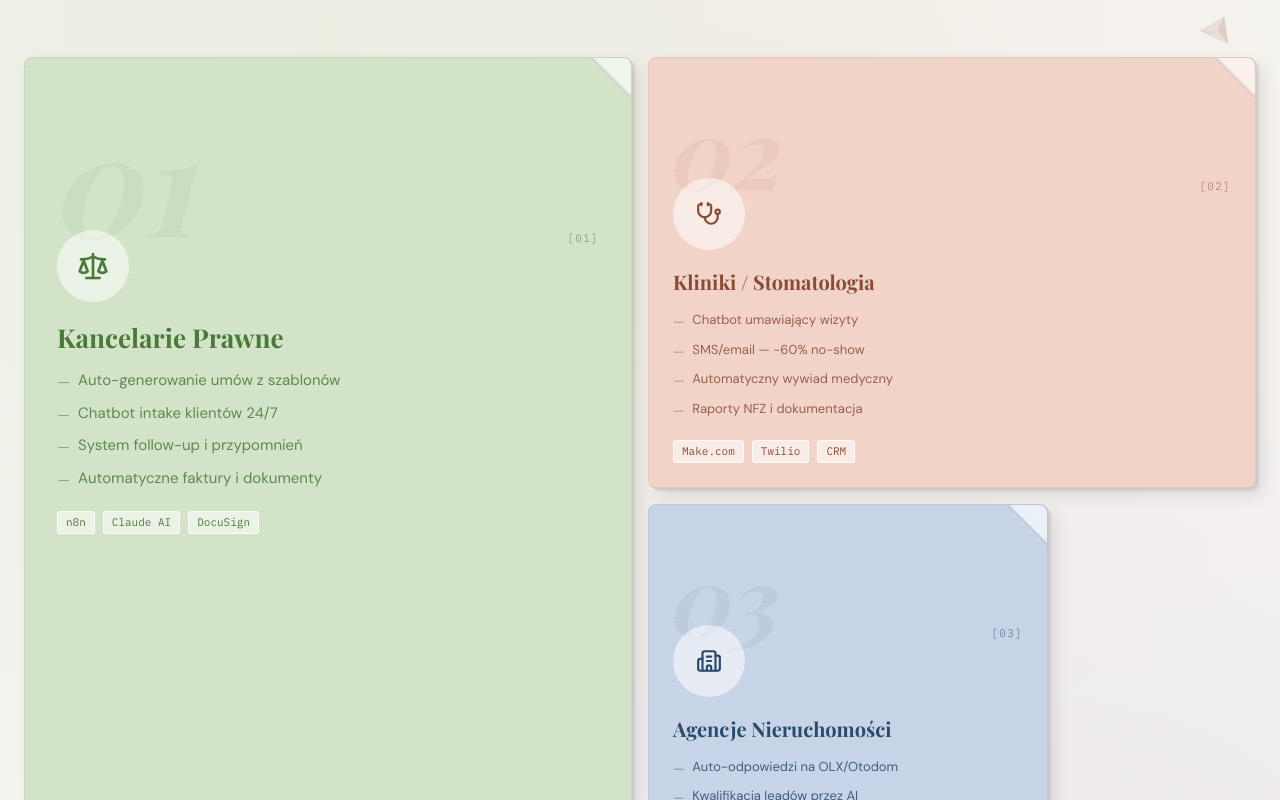
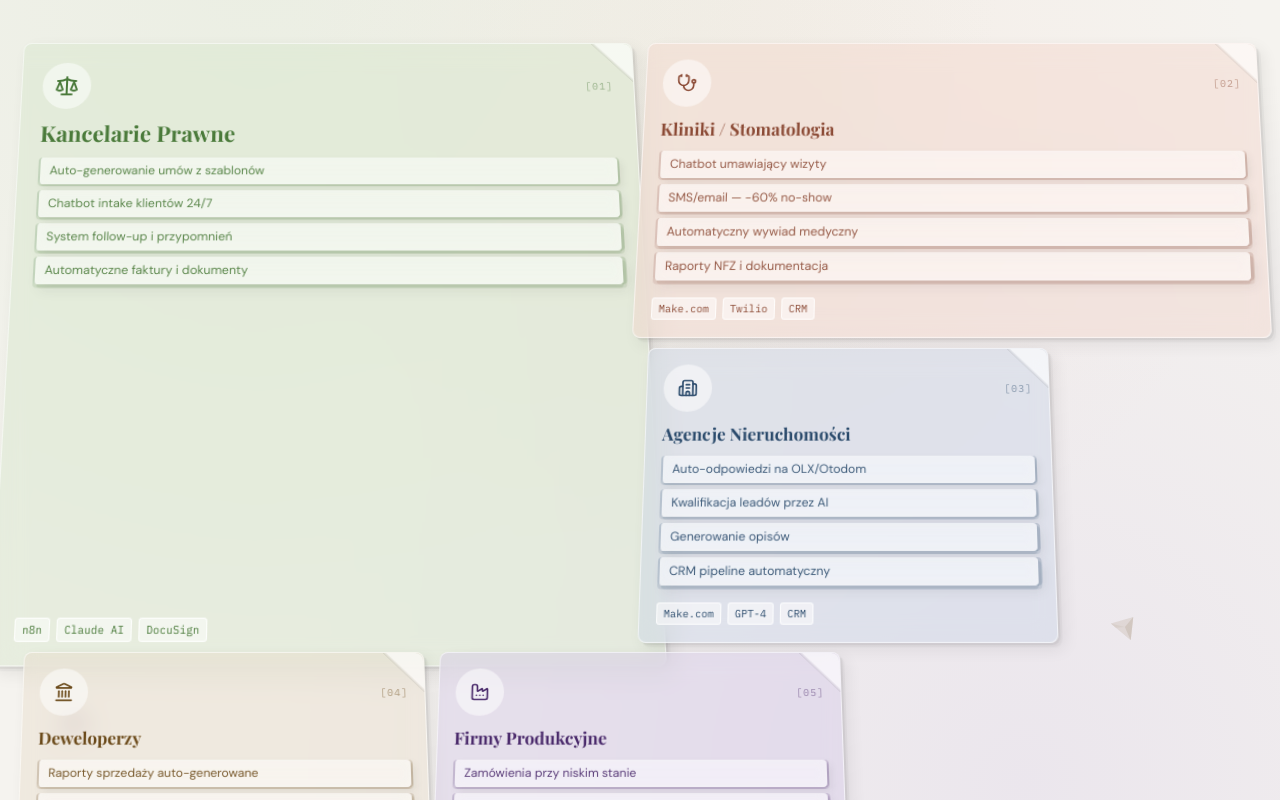
Before and after one commit to Dolar93/Dolar-Systems, a Next.js app: page / in a window 1280 px wide. Shown: the part 1580-2380 px from the top of the page. Built offline with nearby package versions, Linux system fonts and the light colour scheme.

Commit message:
feat: 3D origami cards — transparent glass, task blocks as raised layers, rotateX perspective

```diff
--- a/components/sections/WhatWeAutomate.tsx
+++ b/components/sections/WhatWeAutomate.tsx
@@ -4,18 +4,18 @@ import { Scale, Stethoscope, Building2, Landmark, Factory } from 'lucide-react'
 import SectionLabel from '@/components/ui/SectionLabel'
 import { Reveal } from '@/components/animations/reveal'
 
-/* ── Brand colour map ───────────────────────────────────────────── */
+/* ── Brand config ──────────────────────────────────────────────── */
 const BRAND = {
-  kancelarie:    { bg: '#D4E4C8', dark: '#4A7A3A' },
-  kliniki:       { bg: '#F2D4C8', dark: '#8B4A35' },
-  nieruchomosci: { bg: '#C8D4E8', dark: '#2A4A6B' },
-  deweloperzy:   { bg: '#E8DCC8', dark: '#6B4A1A' },
-  produkcja:     { bg: '#D4C8E8', dark: '#4A2A6B' },
+  kancelarie:    { bg: '#D4E4C8', bgRgb: '212,228,200', dark: '#4A7A3A', darkRgb: '74,122,58'   },
+  kliniki:       { bg: '#F2D4C8', bgRgb: '242,212,200', dark: '#8B4A35', darkRgb: '139,74,53'   },
+  nieruchomosci: { bg: '#C8D4E8', bgRgb: '200,212,232', dark: '#2A4A6B', darkRgb: '42,74,107'   },
+  deweloperzy:   { bg: '#E8DCC8', bgRgb: '232,220,200', dark: '#6B4A1A', darkRgb: '107,74,26'   },
+  produkcja:     { bg: '#D4C8E8', bgRgb: '212,200,232', dark: '#4A2A6B', darkRgb: '74,42,107'   },
 }
 
 const INDUSTRIES = [
   {
-    id: 'kancelarie',
+    id: 'kancelarie'    as const,
     num: '01', Icon: Scale,
     name: 'Kancelarie Prawne',
     tasks: ['Auto-generowanie umów z szablonów', 'Chatbot intake klientów 24/7', 'System follow-up i przypomnień', 'Automatyczne faktury i dokumenty'],
@@ -24,7 +24,7 @@ const INDUSTRIES = [
     large: true,
   },
   {
-    id: 'kliniki',
+    id: 'kliniki'       as const,
     num: '02', Icon: Stethoscope,
     name: 'Kliniki / Stomatologia',
     tasks: ['Chatbot umawiający wizyty', 'SMS/email — −60% no-show', 'Automatyczny wywiad medyczny', 'Raporty NFZ i dokumentacja'],
@@ -33,163 +33,176 @@ const INDUSTRIES = [
     large: false,
   },
   {
-    id: 'nieruchomosci',
+    id: 'nieruchomosci' as const,
     num: '03', Icon: Building2,
     name: 'Agencje Nieruchomości',
-    tasks: ['Auto-odpowiedzi na OLX/Otodom', 'Kwalifikacja leadów przez AI', 'Generowanie opisów nieruchomości', 'CRM pipeline automatyczny'],
+    tasks: ['Auto-odpowiedzi na OLX/Otodom', 'Kwalifikacja leadów przez AI', 'Generowanie opisów', 'CRM pipeline automatyczny'],
     stack: ['Make.com', 'GPT-4', 'CRM'],
     gridClass: 'col-span-1 md:col-span-1 lg:col-span-2',
     large: false,
   },
   {
-    id: 'deweloperzy',
+    id: 'deweloperzy'   as const,
     num: '04', Icon: Landmark,
     name: 'Deweloperzy',
-    tasks: ['Raporty sprzedaży auto-generowane', 'Dashboard KPI real-time', 'Auto-follow-up kupujących', 'Integracja z systemami ERP'],
+    tasks: ['Raporty sprzedaży auto-generowane', 'Dashboard KPI real-time', 'Auto-follow-up kupujących', 'Integracja z ERP'],
     stack: ['n8n', 'PostgreSQL', 'Claude AI'],
     gridClass: 'col-span-1 md:col-span-1 lg:col-span-2',
     large: false,
   },
   {
-    id: 'produkcja',
+    id: 'produkcja'     as const,
     num: '05', Icon: Factory,
     name: 'Firmy Produkcyjne',
-    tasks: ['Automatyczne zamówienia przy niskim stanie', 'Raporty produkcyjne codzienne', 'System zgłoszeń i eskalacji', 'Integracja z ERP/WMS'],
+    tasks: ['Zamówienia przy niskim stanie', 'Raporty produkcyjne codzienne', 'System zgłoszeń i eskalacji', 'Integracja z ERP/WMS'],
     stack: ['n8n', 'Make.com', 'ERP API'],
     gridClass: 'col-span-1 md:col-span-2 lg:col-span-2',
     large: false,
   },
 ] as const
 
-/* ── Origami bird SVG ───────────────────────────────────────────── */
-function OrigamiBird({ color, size = 32, rotate = 0, opacity = 0.3 }: { color: string; size?: number; rotate?: number; opacity?: number }) {
+/* ── 3D task block — each sentence on its own "layer" ─────────── */
+function TaskBlock({ text, darkRgb, index }: { text: string; darkRgb: string; index: number }) {
+  // Each successive block has slightly more shadow — depth illusion
+  const depth = 2 + index * 0.5
   return (
-    <svg
-      viewBox="0 0 40 30"
-      width={size} height={size * 0.75}
-      style={{ color, transform: `rotate(${rotate}deg)`, opacity }}
-      aria-hidden
+    <div
+      style={{
+        backgroundColor: 'rgba(255,255,255,0.58)',
+        backdropFilter: 'blur(6px)',
+        WebkitBackdropFilter: 'blur(6px)',
+        borderRadius: '4px',
+        padding: '5px 9px 5px 9px',
+        fontSize: '12px',
+        fontFamily: 'var(--font-dm)',
+        color: `rgba(${darkRgb},0.90)`,
+        lineHeight: 1.4,
+        borderLeft: `2px solid rgba(${darkRgb},0.28)`,
+        /* 3D block: right face + bottom face + corner + drop */
+        boxShadow: `
+          ${depth}px 0 0 rgba(${darkRgb},0.18),
+          0 ${depth}px 0 rgba(${darkRgb},0.13),
+          ${depth}px ${depth}px 0 rgba(${darkRgb},0.11),
+          ${depth + 2}px ${depth + 2}px ${8 + index * 1.5}px rgba(0,0,0,0.07)
+        `,
+      }}
     >
-      <polygon points="0,30 20,0 40,30"   fill="currentColor" opacity="0.4" />
-      <polygon points="20,0 40,30 20,20"  fill="currentColor" opacity="0.6" />
-      <polygon points="0,30 20,20 10,30"  fill="currentColor" opacity="0.3" />
+      {text}
+    </div>
+  )
+}
+
+/* ── Origami bird ──────────────────────────────────────────────── */
+function OrigamiBird({ color, size = 32, rotate = 0, opacity = 0.28 }: { color: string; size?: number; rotate?: number; opacity?: number }) {
+  return (
+    <svg viewBox="0 0 40 30" width={size} height={size * 0.75}
+      style={{ color, transform: `rotate(${rotate}deg)`, opacity }} aria-hidden>
+      <polygon points="0,30 20,0 40,30"  fill="currentColor" opacity="0.4" />
+      <polygon points="20,0 40,30 20,20" fill="currentColor" opacity="0.6" />
+      <polygon points="0,30 20,20 10,30" fill="currentColor" opacity="0.3" />
     </svg>
   )
 }
 
 /* ── Industry card ──────────────────────────────────────────────── */
 function Card({ item }: { item: (typeof INDUSTRIES)[number] }) {
-  const brand = BRAND[item.id as keyof typeof BRAND]
+  const b = BRAND[item.id]
   const { Icon } = item
 
   return (
+    /* Perspective wrapper — "viewed from above" */
+    <div
+      className={item.gridClass}
+      style={{ perspective: '600px' }}
+    >
       <motion.div
-      className={`paper-texture paper-fold ${item.gridClass}`}
+        className="paper-fold h-full flex flex-col gap-3"
         style={{
-        backgroundColor: brand.bg,
-        border: `1px solid rgba(0,0,0,0.06)`,
+          /* Transparent glass over brand colour */
+          backgroundColor: `rgba(${b.bgRgb},0.42)`,
+          backdropFilter: 'blur(12px)',
+          WebkitBackdropFilter: 'blur(12px)',
+          border: `1px solid rgba(255,255,255,0.60)`,
           borderRadius: '8px',
-        boxShadow: '2px 2px 0px rgba(0,0,0,0.06), 4px 4px 0px rgba(0,0,0,0.04), 8px 8px 16px rgba(0,0,0,0.08)',
-        padding: item.large ? '2rem' : '1.5rem',
-        overflow: 'hidden',
-        cursor: 'default',
+          padding: item.large ? '20px' : '16px',
+          boxShadow: `2px 2px 0 rgba(0,0,0,0.05), 4px 4px 0 rgba(0,0,0,0.03), 6px 6px 16px rgba(0,0,0,0.07)`,
+          transformOrigin: 'top center',
+          transformStyle: 'preserve-3d',
+          height: '100%',
         }}
-      whileHover={{ y: -8, rotate: 0.8, boxShadow: '4px 12px 32px rgba(0,0,0,0.15)' }}
-      transition={{ type: 'spring', stiffness: 300, damping: 20 }}
-      initial={{ opacity: 0, y: 30 }}
-      whileInView={{ opacity: 1, y: 0 }}
+        initial={{ rotateX: 6, opacity: 0, y: 20 }}
+        whileInView={{ rotateX: 6, opacity: 1, y: 0 }}
         viewport={{ once: true, margin: '-60px' }}
+        transition={{ duration: 0.55, ease: 'easeOut' }}
+        whileHover={{
+          rotateX: 1,
+          y: -6,
+          boxShadow: '4px 12px 28px rgba(0,0,0,0.13)',
+        }}
       >
-      {/* Watermark number */}
-      <span
-        className="absolute select-none pointer-events-none"
-        style={{
-          fontFamily: 'var(--font-playfair)',
-          fontSize: item.large ? '140px' : '96px',
-          fontStyle: 'italic',
-          fontWeight: 700,
-          color: brand.dark,
-          opacity: 0.06,
-          lineHeight: 1,
-          bottom: '-20px',
-          left: '-8px',
-        }}
-        aria-hidden
-      >
-        {item.num}
-      </span>
-
-      {/* Header */}
-      <div className="flex items-start justify-between mb-5">
-        {/* Icon circle */}
+        {/* Header row */}
+        <div className="flex items-center justify-between">
           <div
             className="flex items-center justify-center rounded-full flex-shrink-0"
-          style={{ width: 72, height: 72, backgroundColor: 'rgba(255,255,255,0.55)' }}
+            style={{ width: 48, height: 48, backgroundColor: 'rgba(255,255,255,0.50)' }}
           >
-          <Icon size={item.large ? 32 : 26} style={{ color: brand.dark }} />
+            <Icon size={item.large ? 24 : 20} style={{ color: b.dark }} />
           </div>
-        <span style={{ fontFamily: 'var(--font-ibm)', fontSize: '11px', color: brand.dark, opacity: 0.55, letterSpacing: '0.12em' }}>
+          <span style={{ fontFamily: 'var(--font-ibm)', fontSize: '10px', color: b.dark, opacity: 0.5, letterSpacing: '0.1em' }}>
             [{item.num}]
           </span>
         </div>
 
-      {/* Name */}
-      <h3
-        style={{
+        {/* Title */}
+        <h3 style={{
           fontFamily: 'var(--font-playfair)',
-          fontSize: item.large ? '26px' : '20px',
+          fontSize: item.large ? '22px' : '17px',
           fontWeight: 700,
-          color: brand.dark,
+          color: b.dark,
           lineHeight: 1.2,
-          marginBottom: '1rem',
-        }}
-      >
+        }}>
           {item.name}
         </h3>
 
-      {/* Tasks */}
-      <ul className="flex flex-col gap-2 flex-1 mb-5">
-        {item.tasks.map((task) => (
-          <li key={task} className="flex items-start gap-2" style={{ fontFamily: 'var(--font-dm)', fontSize: item.large ? '15px' : '13px', color: brand.dark, opacity: 0.85 }}>
-            <span style={{ flexShrink: 0, marginTop: 2, opacity: 0.6 }} aria-hidden>—</span>
-            {task}
-          </li>
+        {/* 3D task blocks — the core effect */}
+        <div className="flex flex-col gap-1.5 flex-1">
+          {item.tasks.map((task, i) => (
+            <TaskBlock key={task} text={task} darkRgb={b.darkRgb} index={i} />
           ))}
-      </ul>
+        </div>
 
         {/* Stack badges */}
-      <div className="flex flex-wrap gap-2">
+        <div className="flex flex-wrap gap-1.5 pt-1">
           {item.stack.map((tech) => (
-          <span
-            key={tech}
-            style={{
+            <span key={tech} style={{
               fontFamily: 'var(--font-ibm)',
-              fontSize: '11px',
-              backgroundColor: 'rgba(255,255,255,0.55)',
-              border: '1px solid rgba(255,255,255,0.80)',
-              color: brand.dark,
+              fontSize: '10px',
+              backgroundColor: 'rgba(255,255,255,0.50)',
+              border: '1px solid rgba(255,255,255,0.75)',
+              color: b.dark,
               borderRadius: '3px',
-              padding: '2px 8px',
-            }}
-          >
+              padding: '2px 6px',
+            }}>
               {tech}
             </span>
           ))}
         </div>
       </motion.div>
+    </div>
   )
 }
 
-/* ── Section ────────────────────────────────────────────────────── */
+/* ── Decorative birds ──────────────────────────────────────────── */
 const BIRDS = [
-  { color: '#4A7A3A', size: 48, rotate: -15, left: '2%',  top: '10%' },
-  { color: '#8B4A35', size: 32, rotate: 25,  left: '94%', top: '18%' },
-  { color: '#2A4A6B', size: 56, rotate: -5,  left: '48%', top: '3%'  },
-  { color: '#6B4A1A', size: 28, rotate: 40,  left: '88%', top: '65%' },
-  { color: '#4A2A6B', size: 44, rotate: -20, left: '5%',  top: '72%' },
-  { color: '#4A7A3A', size: 24, rotate: 10,  left: '72%', top: '88%' },
+  { color: '#4A7A3A', size: 44, rotate: -15, left: '1%',  top: '8%'  },
+  { color: '#8B4A35', size: 28, rotate: 25,  left: '95%', top: '16%' },
+  { color: '#2A4A6B', size: 52, rotate: -5,  left: '47%', top: '2%'  },
+  { color: '#6B4A1A', size: 26, rotate: 40,  left: '87%', top: '68%' },
+  { color: '#4A2A6B', size: 40, rotate: -20, left: '4%',  top: '75%' },
+  { color: '#4A7A3A', size: 22, rotate: 10,  left: '73%', top: '90%' },
 ]
 
+/* ── Section ─────────────────────────────────────────────────────── */
 export default function WhatWeAutomate() {
   return (
     <section
@@ -204,28 +217,27 @@ export default function WhatWeAutomate() {
         `,
       }}
     >
-      {/* Origami birds in background */}
+      {/* Origami birds */}
       {BIRDS.map((b, i) => (
-        <motion.div
-          key={i}
-          className="absolute pointer-events-none"
+        <motion.div key={i} className="absolute pointer-events-none"
           style={{ left: b.left, top: b.top }}
-          animate={{ y: [0, -12, 0] }}
+          animate={{ y: [0, -10, 0] }}
           transition={{ duration: 4 + i * 0.7, repeat: Infinity, delay: i * 0.8, ease: 'easeInOut' }}
         >
-          <OrigamiBird color={b.color} size={b.size} rotate={b.rotate} opacity={0.28} />
+          <OrigamiBird color={b.color} size={b.size} rotate={b.rotate} />
         </motion.div>
       ))}
 
       <div className="relative max-w-7xl mx-auto px-6" style={{ zIndex: 1 }}>
-        <Reveal className="mb-14">
+        <Reveal className="mb-12">
           <SectionLabel number="02" label="ZAKRES WDROŻEŃ" />
-          <h2 style={{ fontFamily: 'var(--font-playfair)', fontSize: 'clamp(36px, 5vw, 48px)', fontWeight: 700, color: '#1A2B47', maxWidth: 540 }}>
+          <h2 style={{ fontFamily: 'var(--font-playfair)', fontSize: 'clamp(34px, 5vw, 46px)', fontWeight: 700, color: '#1A2B47', maxWidth: 520 }}>
             Konkretne systemy.{' '}
             <span style={{ fontStyle: 'italic', color: '#C9A84C' }}>Konkretne branże.</span>
           </h2>
         </Reveal>
 
+        {/* Bento grid — 6 col */}
         <div className="grid grid-cols-1 md:grid-cols-2 lg:grid-cols-6 gap-4 auto-rows-auto">
           {INDUSTRIES.map((item) => (
             <Card key={item.id} item={item} />
```
Lines whose indentation alone changed are shown as unchanged.
